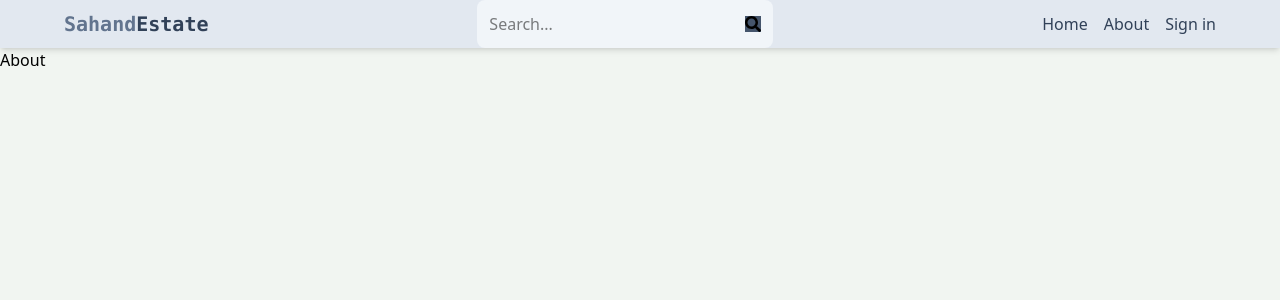
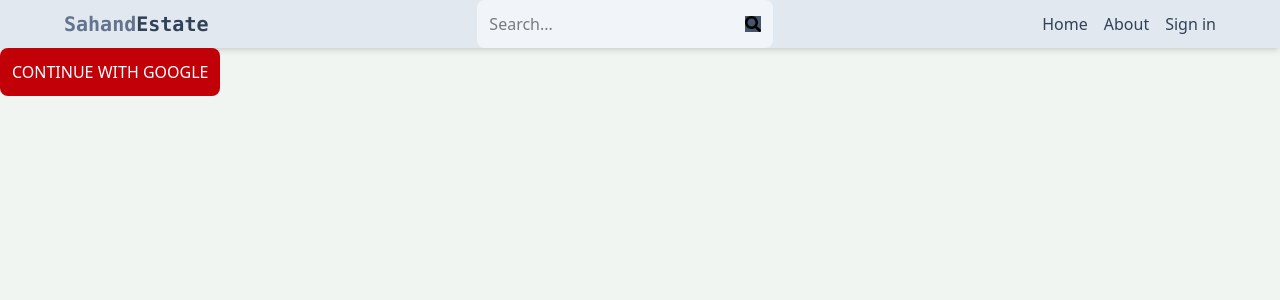
Before and after one commit to Malinda-Rathnayaka/mern-state, a React (Vite) app in the folder client/: page /about in a window 1280 px wide. Shown: the top 300 px of the page. Built offline with nearby package versions, Linux system fonts and the light colour scheme; no server answers.

Commit message:
complete about page just for (C)

```diff
--- a/client/src/pages/About.jsx
+++ b/client/src/pages/About.jsx
@@ -1,7 +1,44 @@
-import React from 'react'
+import { GoogleAuthProvider, getAuth, signInWithPopup } from 'firebase/auth';
+import { app } from '../firebase';
+import { useDispatch } from 'react-redux';
+import { signInSuccess } from '../redux/user/userSlice';
+import { useNavigate } from 'react-router-dom';
 
-export default function About() {
+export default function OAuth() {
+  const dispatch = useDispatch();
+  const navigate = useNavigate();
+  const handleGoogleClick = async () => {
+    try {
+      const provider = new GoogleAuthProvider();
+      const auth = getAuth(app);
+
+      const result = await signInWithPopup(auth, provider);
+
+      const res = await fetch('/api/auth/google', {
+        method: 'POST',
+        headers: {
+          'Content-Type': 'application/json',
+        },
+        body: JSON.stringify({
+          name: result.user.displayName,
+          email: result.user.email,
+          photo: result.user.photoURL,
+        }),
+      });
+      const data = await res.json();
+      dispatch(signInSuccess(data));
+      navigate('/');
+    } catch (error) {
+      console.log('could not sign in with google', error);
+    }
+  };
   return (
-    <div>About</div>
-  )
+    <button
+      onClick={handleGoogleClick}
+      type='button'
+      className='bg-red-700 text-white p-3 rounded-lg uppercase hover:opacity-95'
+    >
+      Continue with google
+    </button>
+  );
 }
```
